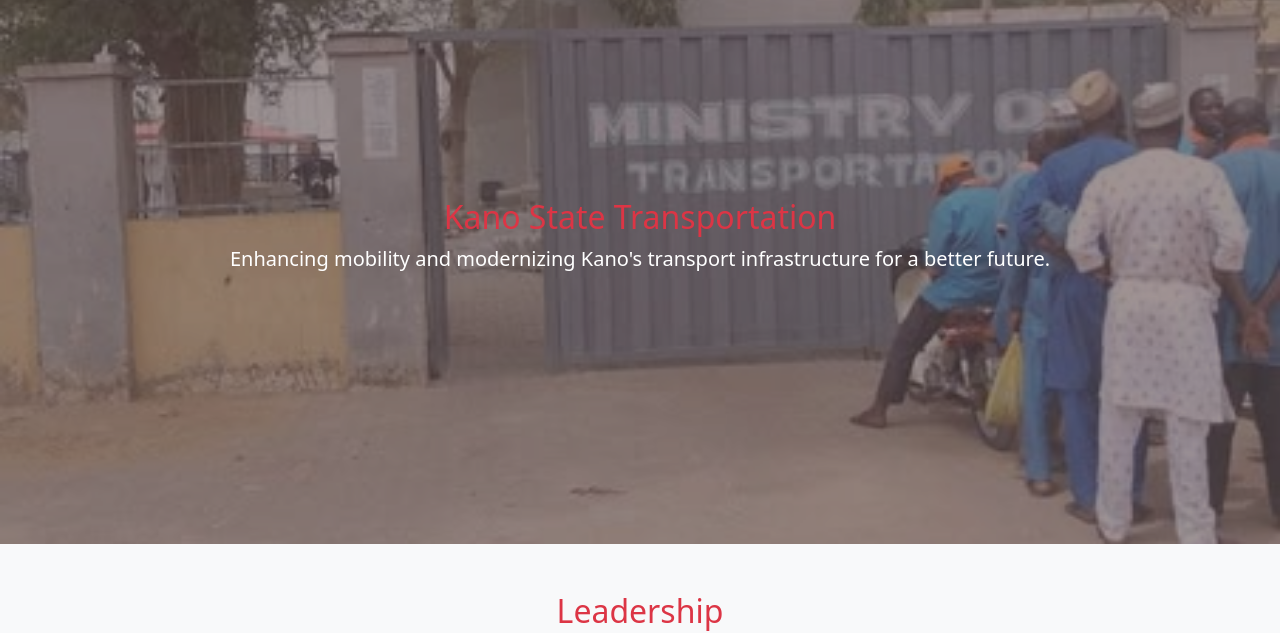
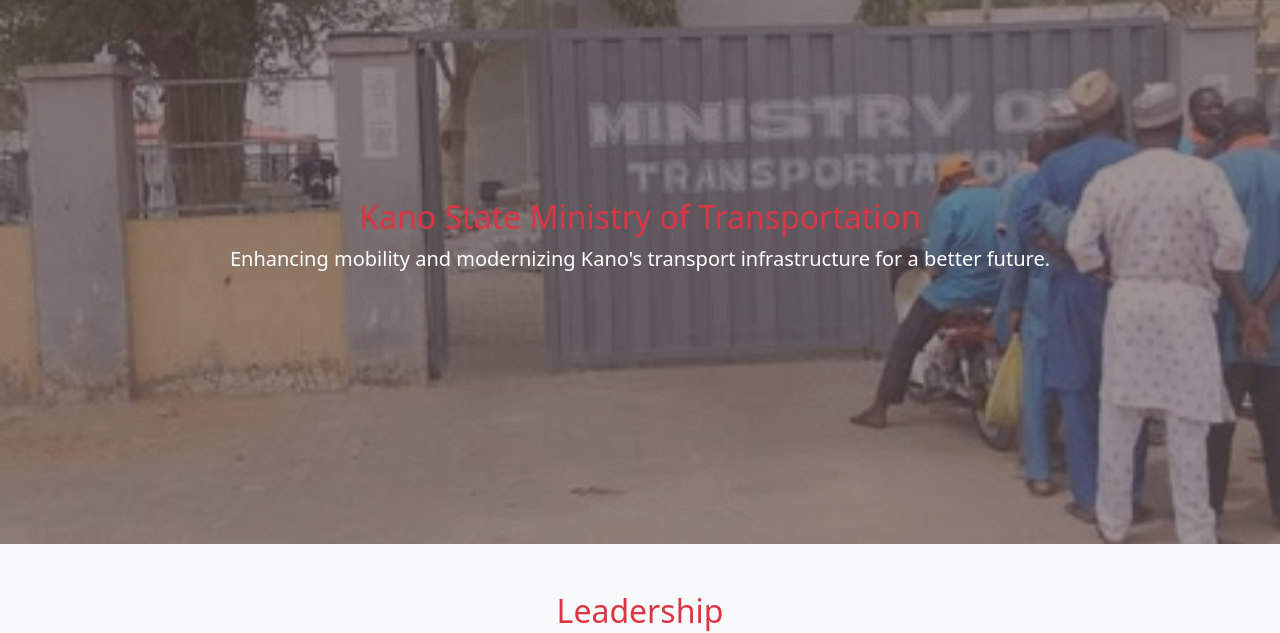
Before and after one commit to shamsu557/transport, a plain HTML site: page about.html in a window 1280 px wide. Shown: the part 176-809 px from the top of the page. Drawn offline with nearby package versions, Linux system fonts and the light colour scheme.

Commit message:
Add files via upload

```diff
--- a/about.html
+++ b/about.html
@@ -16,7 +16,7 @@
    <!-- First Navbar -->
 <nav class="navbar navbar-light bg-white text-dark fixed-top first-navbar">
     <img src="kano-logo.jfif" alt="Education Cap" class="circular-img fixed-left-img">
-    <span class="navbar-brand-name text-danger">Kano Ministry of Transportation</span>
+    <span class="navbar-brand-name text-danger ">Kano Ministry of Transportation</span>
     <img src="kano-logo.jfif" alt="Professor" class="circular-img fixed-right-img">
   </nav>
 
@@ -51,7 +51,7 @@
             <div class="carousel-item active">
                 <img src="min. of transportation.jpg" class="d-block w-100" alt="Kano Government House">
                 <div class="carousel-caption">
-                    <h2 class="text-danger">Kano State Transportation</h2>
+                    <h2 class="text-danger">Kano State Ministry of Transportation</h2>
                     <p class="lead">Enhancing mobility and modernizing Kano's transport infrastructure for a better future.</p>
                 </div>
             </div>
```
